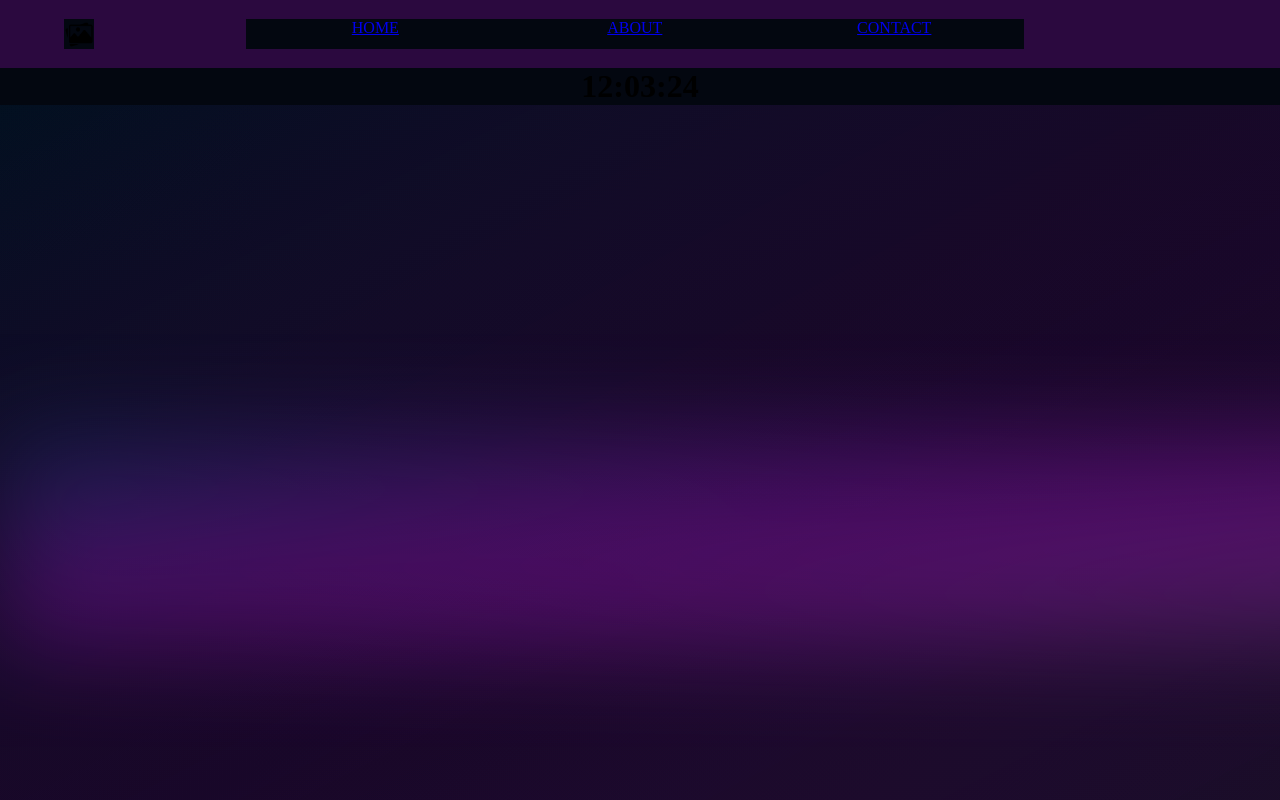
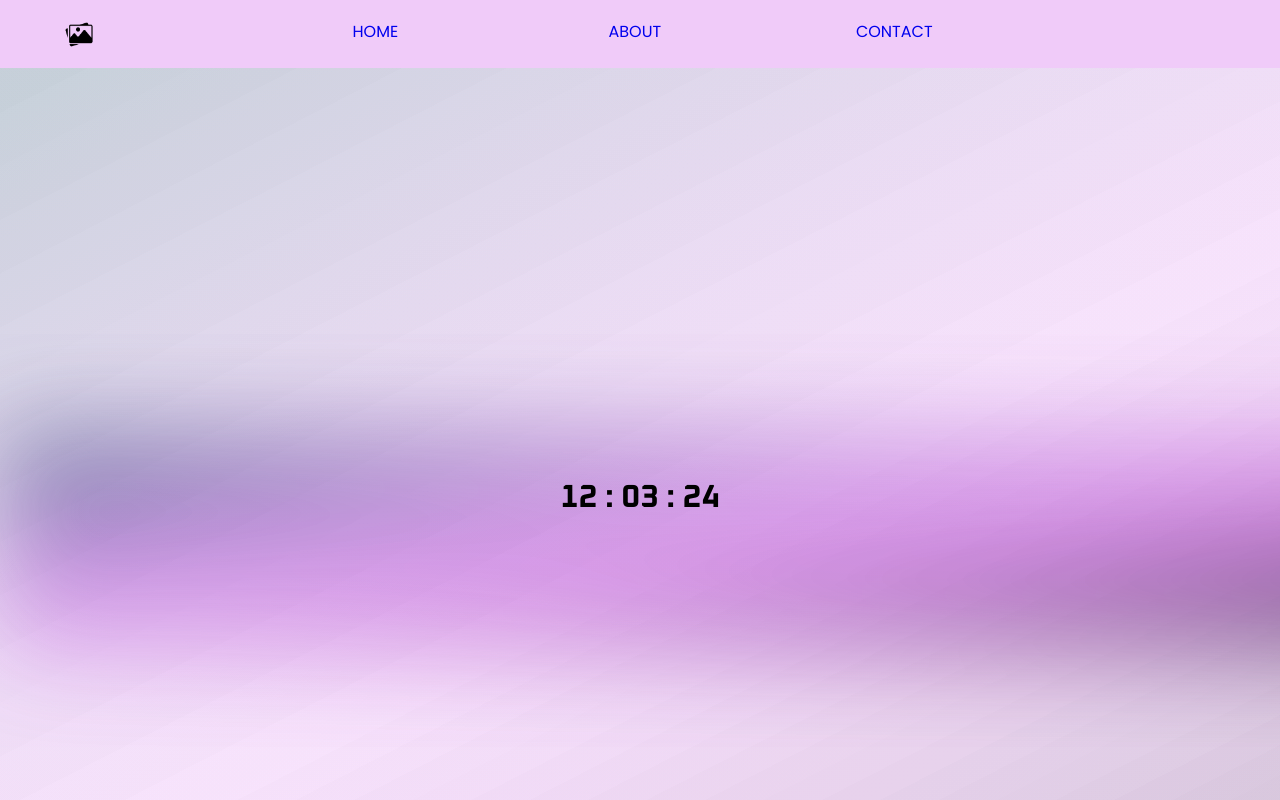
Before and after one commit to Nic-Dev-97/LandingPage-NftLaunch, a React (Vite) app: page / in a window 1280 px wide. Shown: the top 800 px of the page. Built offline with nearby package versions, Linux system fonts and the light colour scheme.

Commit message:
Modification Global

```diff
--- a/index.html
+++ b/index.html
@@ -1,6 +1,12 @@
 <!DOCTYPE html>
 <html lang="en">
   <head>
+    <link rel="preconnect" href="https://fonts.googleapis.com" />
+    <link rel="preconnect" href="https://fonts.gstatic.com" crossorigin />
+    <link
+      href="https://fonts.googleapis.com/css2?family=Oxanium:wght@400;700&family=Poppins:wght@300;400;600&display=swap"
+      rel="stylesheet"
+    />
     <meta charset="UTF-8" />
     <!-- <link rel="icon" type="image/svg+xml" href="/vite.svg" /> -->
     <meta name="viewport" content="width=device-width, initial-scale=1.0" />
--- a/src/pages/begin/index.jsx
+++ b/src/pages/begin/index.jsx
@@ -13,7 +13,7 @@
       </Header>
       <div>
         <Body>
-          <h1>12:03:24</h1>
+          <h1>12   :   03   :   24</h1>
         </Body>
       </div>
     </div>
--- a/src/pages/begin/style.js
+++ b/src/pages/begin/style.js
@@ -18,22 +18,26 @@
   padding-bottom: 1.5%;
   padding-right: 20%;
   padding-left: 5%;
+  font-family: "Poppins", sans-serif;
+  text-decoration: none;
+
+  a {
+    text-decoration: none;
+  }
 
   img {
     width: 30px;
     height: 30px;
   }
-
-
 `;
 
-
 export const Body = styled.div`
-
   background-image: url("Background-begin.svg");
   text-align: center;
   width: auto;
   height: 938px;
   left: 0px;
   top: 0px;
+  font-family: "Oxanium", cursive;
+  padding-top: 32%;
 `;
--- a/src/theme/globalStyled.js
+++ b/src/theme/globalStyled.js
@@ -5,8 +5,11 @@
 *{margin: 0;
 padding: 0;
 border: 0;
+position: static;
+/* background: #030710; */
+/* font-family: 'Oxanium', cursive; */
+/* font-family: 'Poppins', sans-serif; */
 
-background: #030710;
 }
 
 `;
```
